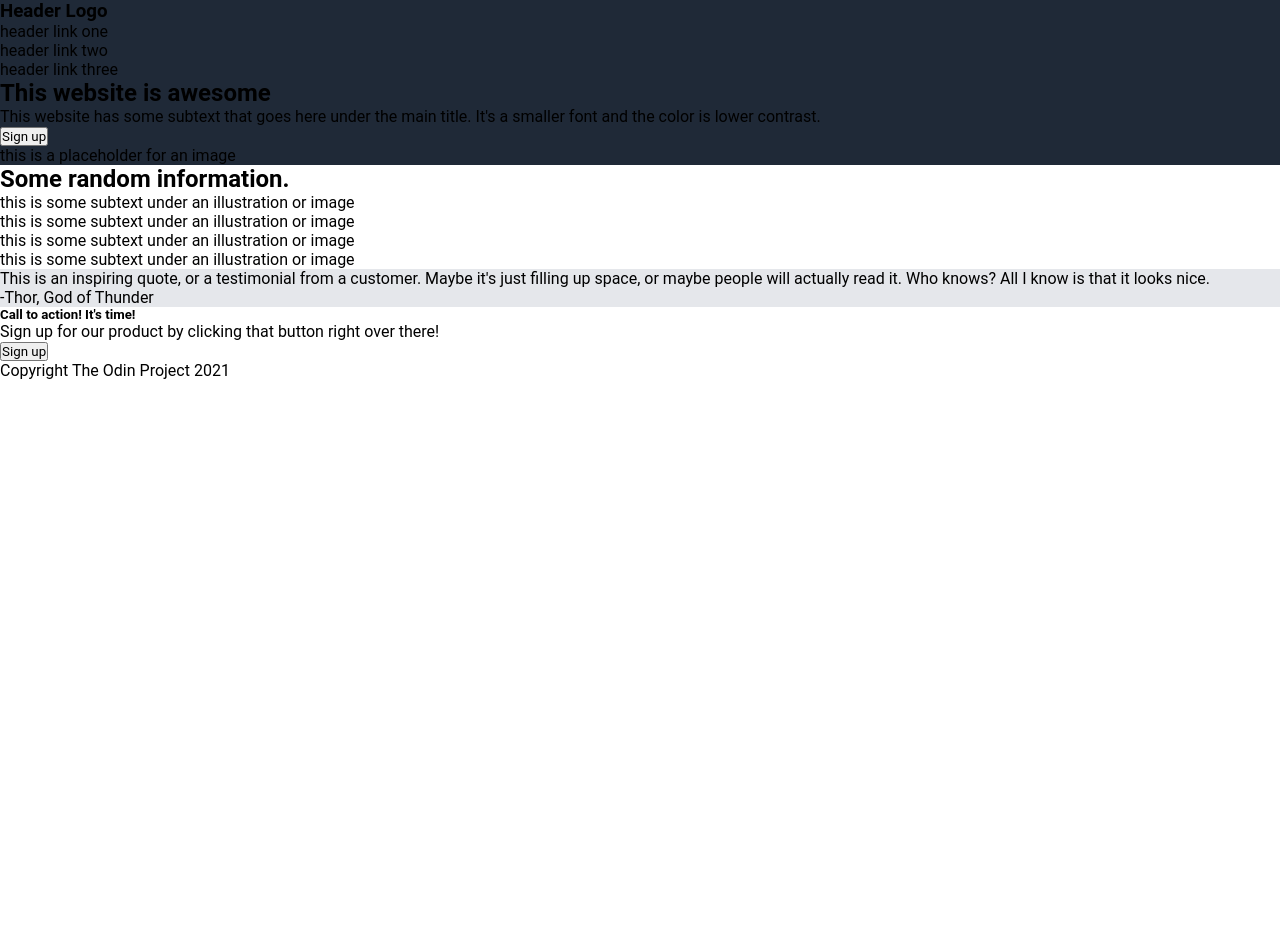
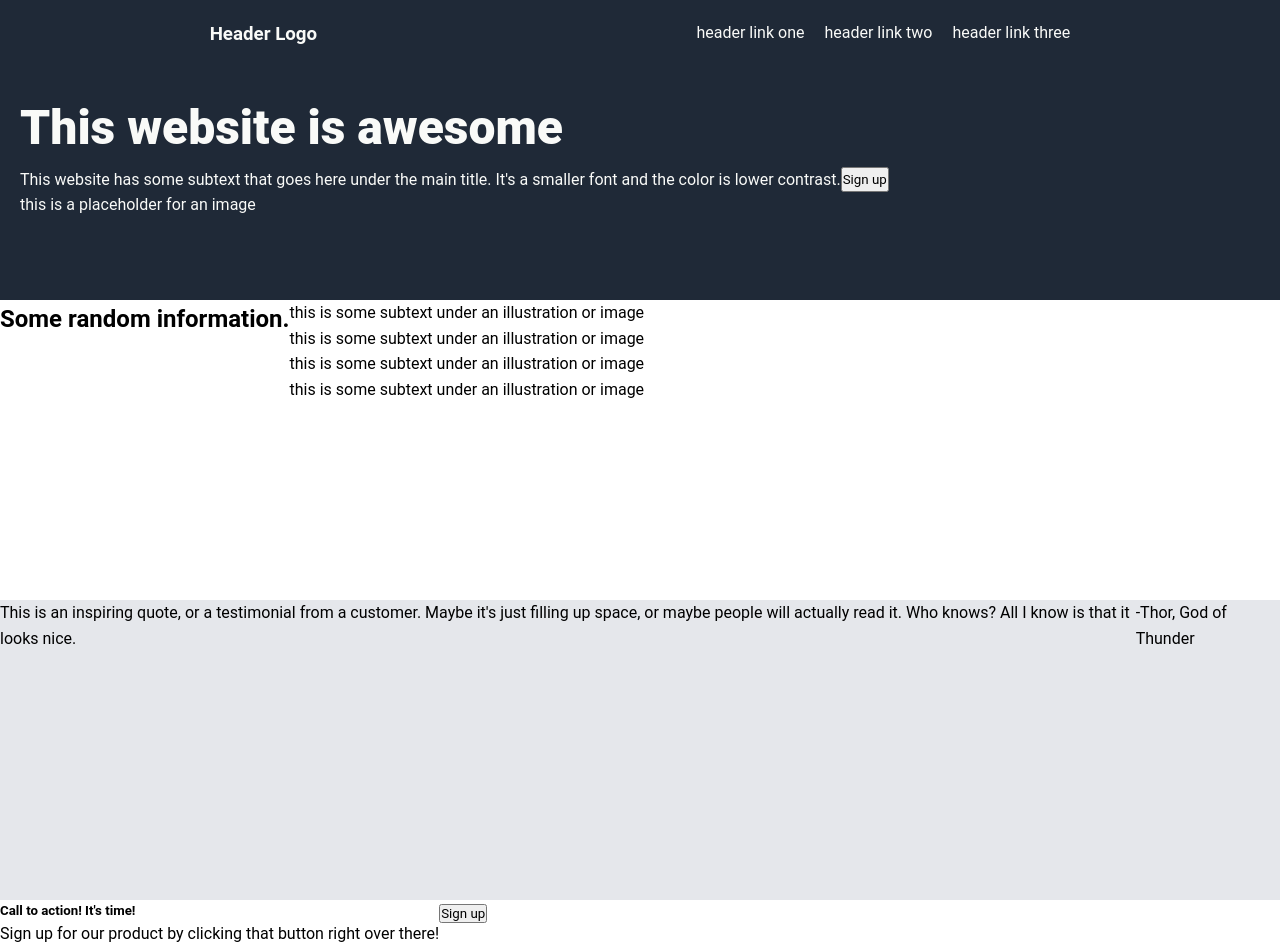
Before and after one commit to nathmunhoz/odin-landing-page, a plain HTML site: page index.html in a window 1280 px wide. Shown: the top 950 px of the page. Before the commit the page ends 800 px from the top, so only its background shows below. Drawn offline with Linux system fonts and the light colour scheme.

Commit message:
added more style components to the page. modified the header html.

```diff
--- a/index.html
+++ b/index.html
@@ -10,16 +10,19 @@
     <div class="main">
         <div class="header">
             <h3>Header Logo</h3>
-            <p>header link one</p>
-            <p>header link two</p>
-            <p>header link three</p>
+            <nav class="link">
+                <a>header link one</a>
+                <a>header link two</a>
+                <a>header link three</a>
+            </nav>
         </div>
+
         <div class="subheader">
-            <section class="one">
+            <div class="one">
                 <h1>This website is awesome</h1>
                 <p>This website has some subtext that goes here under the main title. It's a smaller font and the color is lower contrast.</p>
                 <button>Sign up</button>
-            </section>
+            </div>
             <div class="two">
                 <p>this is a placeholder for an image</p>
             </div>
--- a/style.css
+++ b/style.css
@@ -5,10 +5,57 @@
     font-family: Roboto;
 }
 
+body {
+    line-height: 1.6;
+  }
+
 .main{
+    display: flex;
     background-color: #1F2937;
+    height: 300px;
+    color: #F9FAF8;
+    flex-direction: column;
+    padding: 20px;
+    gap: 40px;
+}
+
+.one
+h1{
+    display: flex;
+    font-size: 48px;
+    font-weight: 900;
+}
+
+.one{
+    display: flex;
+    justify-content: flex-start;
+    flex-wrap: wrap;
 }
 
 .quote{
     background-color: #E5E7EB;
+    display: flex;
+    height: 300px;
 }
+
+.header{
+    display:flex;
+    justify-content: space-around;
+}
+
+.link{
+    display: flex;
+    justify-content: flex-end;
+    gap: 20px;
+}
+
+.middle{
+    display: flex;
+    height: 300px;
+}
+
+
+.end{
+    display: flex;
+    height: 300px;
+}
```
